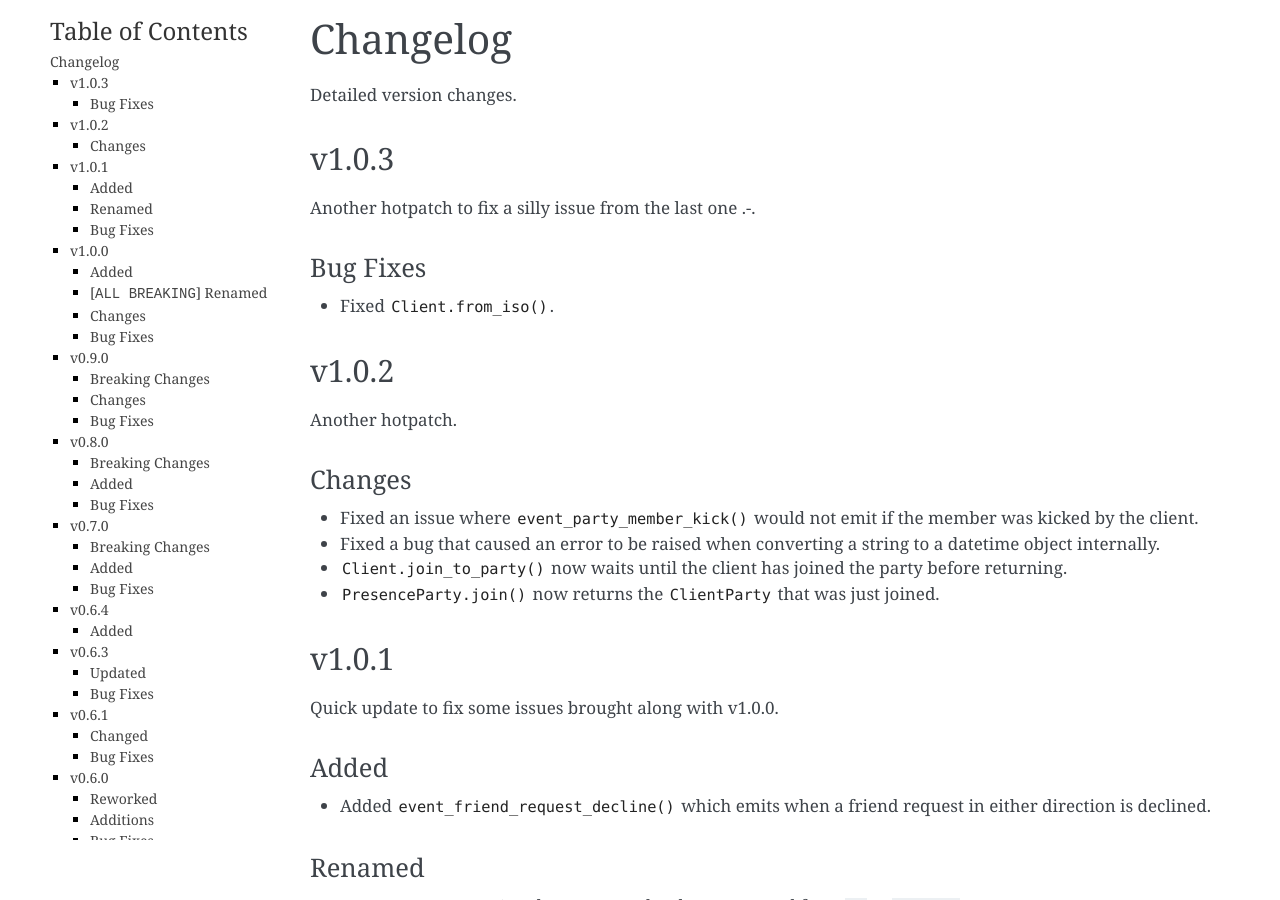
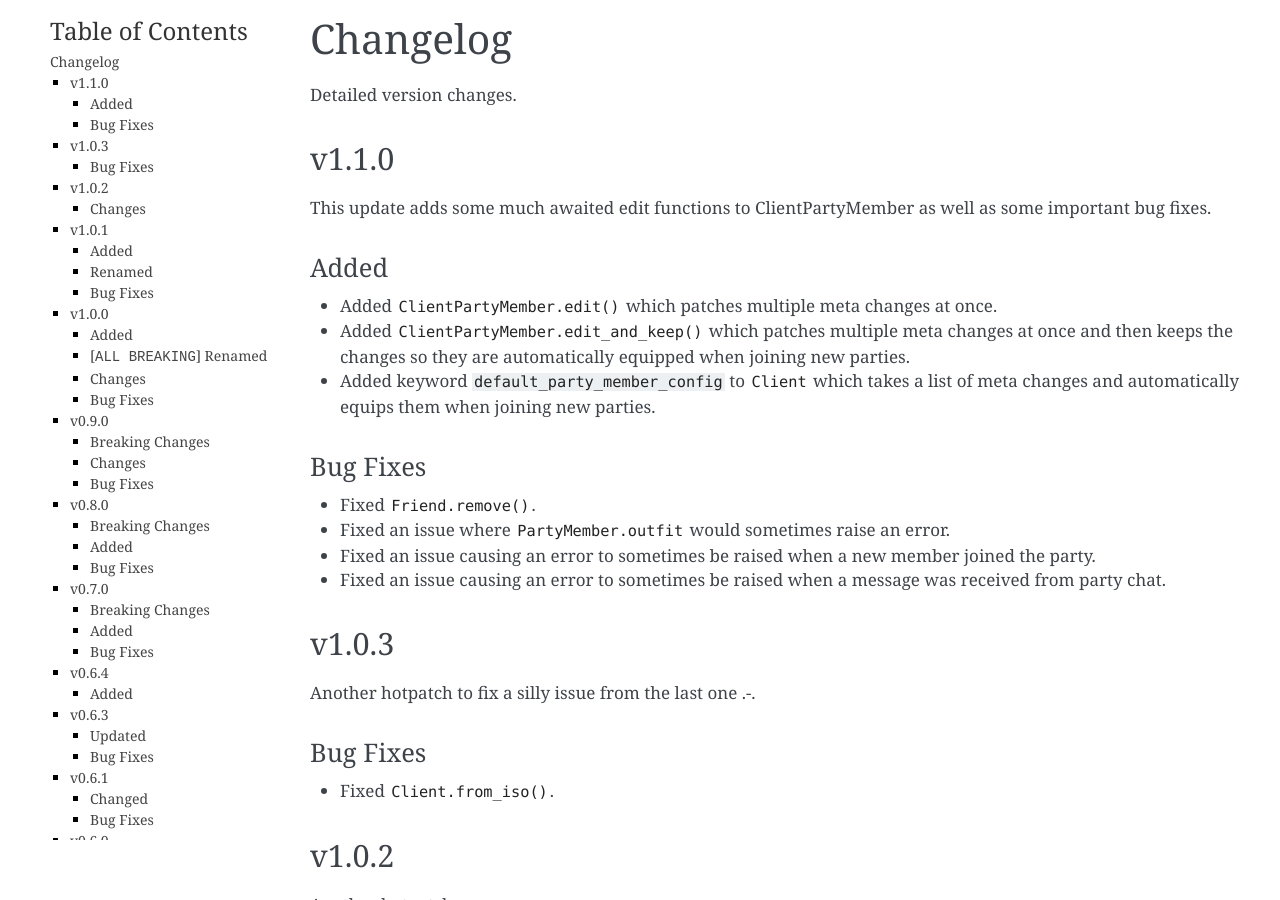
Before and after one commit to Terbau/fortnitepy, a Sphinx documentation site: the page built from docs/changelog.rst, in a window 1280 px wide and 900 px high. Built offline with Sphinx 7.4.7, drawn with Linux system fonts in a browser that asks for light colours.

Commit message:
Changelog and version bump

```diff
--- a/docs/changelog.rst
+++ b/docs/changelog.rst
@@ -4,6 +4,27 @@ Changelog
 =========
 
 Detailed version changes.
+
+v1.1.0
+------
+
+This update adds some much awaited edit functions to ClientPartyMember as well as some important bug fixes.
+
+Added
+~~~~~
+
+- Added :meth:`ClientPartyMember.edit()` which patches multiple meta changes at once.
+- Added :meth:`ClientPartyMember.edit_and_keep()` which patches multiple meta changes at once and then keeps the changes so they are automatically equipped when joining new parties.
+- Added keyword ``default_party_member_config`` to :class:`Client` which takes a list of meta changes and automatically equips them when joining new parties.
+
+Bug Fixes
+~~~~~~~~~
+
+- Fixed :meth:`Friend.remove()`.
+- Fixed an issue where :attr:`PartyMember.outfit` would sometimes raise an error.
+- Fixed an issue causing an error to sometimes be raised when a new member joined the party.
+- Fixed an issue causing an error to sometimes be raised when a message was received from party chat.
+
 
 v1.0.3
 ------
--- a/fortnitepy/__init__.py
+++ b/fortnitepy/__init__.py
@@ -24,7 +24,7 @@ OUT OF OR IN CONNECTION WITH THE SOFTWARE OR THE USE OR OTHER DEALINGS IN THE
 SOFTWARE.
 """
 
-__version__ = '1.0.3'
+__version__ = '1.1.0'
 
 from .client import Client, get_event_loop
 from .friend import Friend, PendingFriend
```
